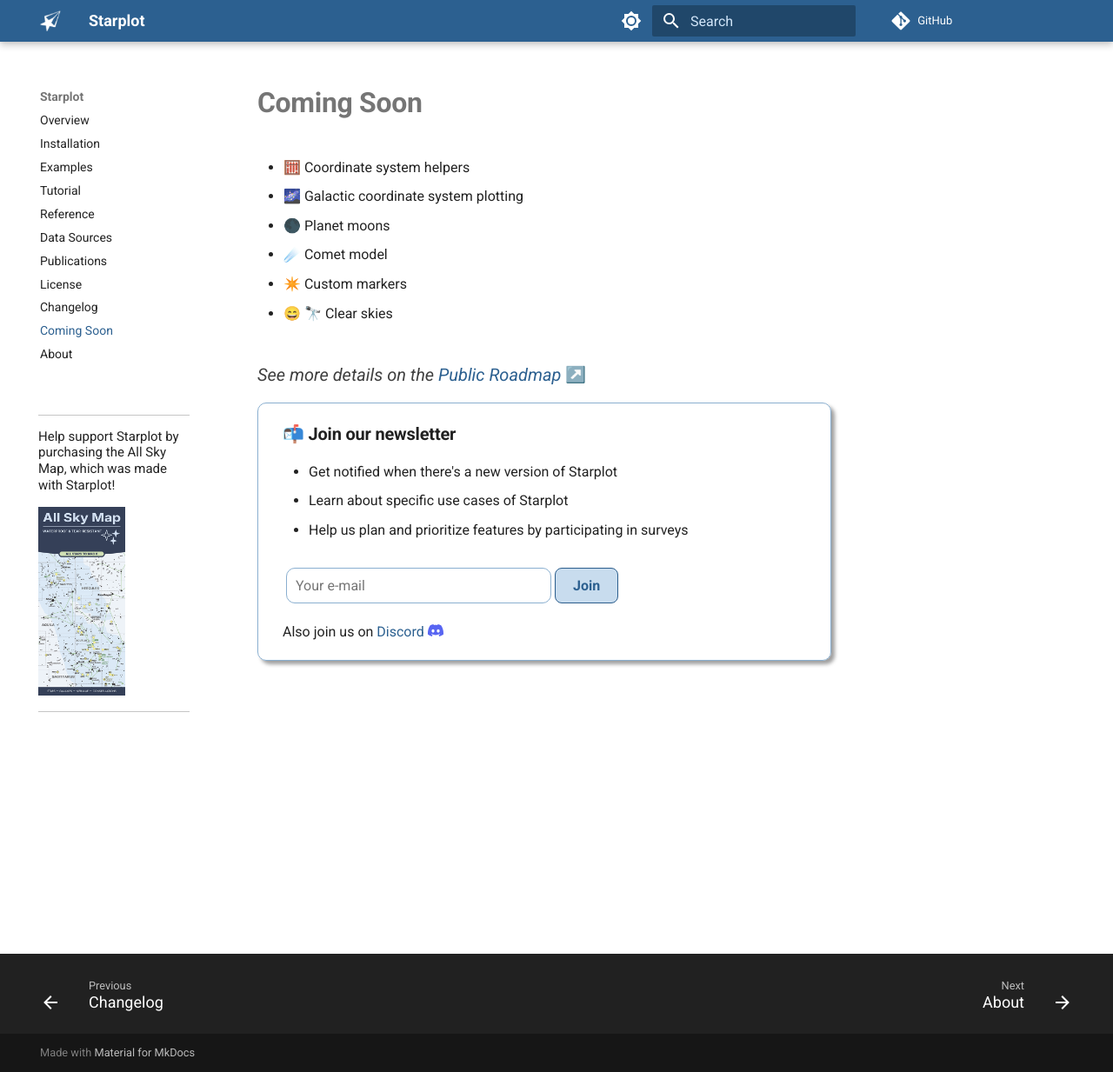
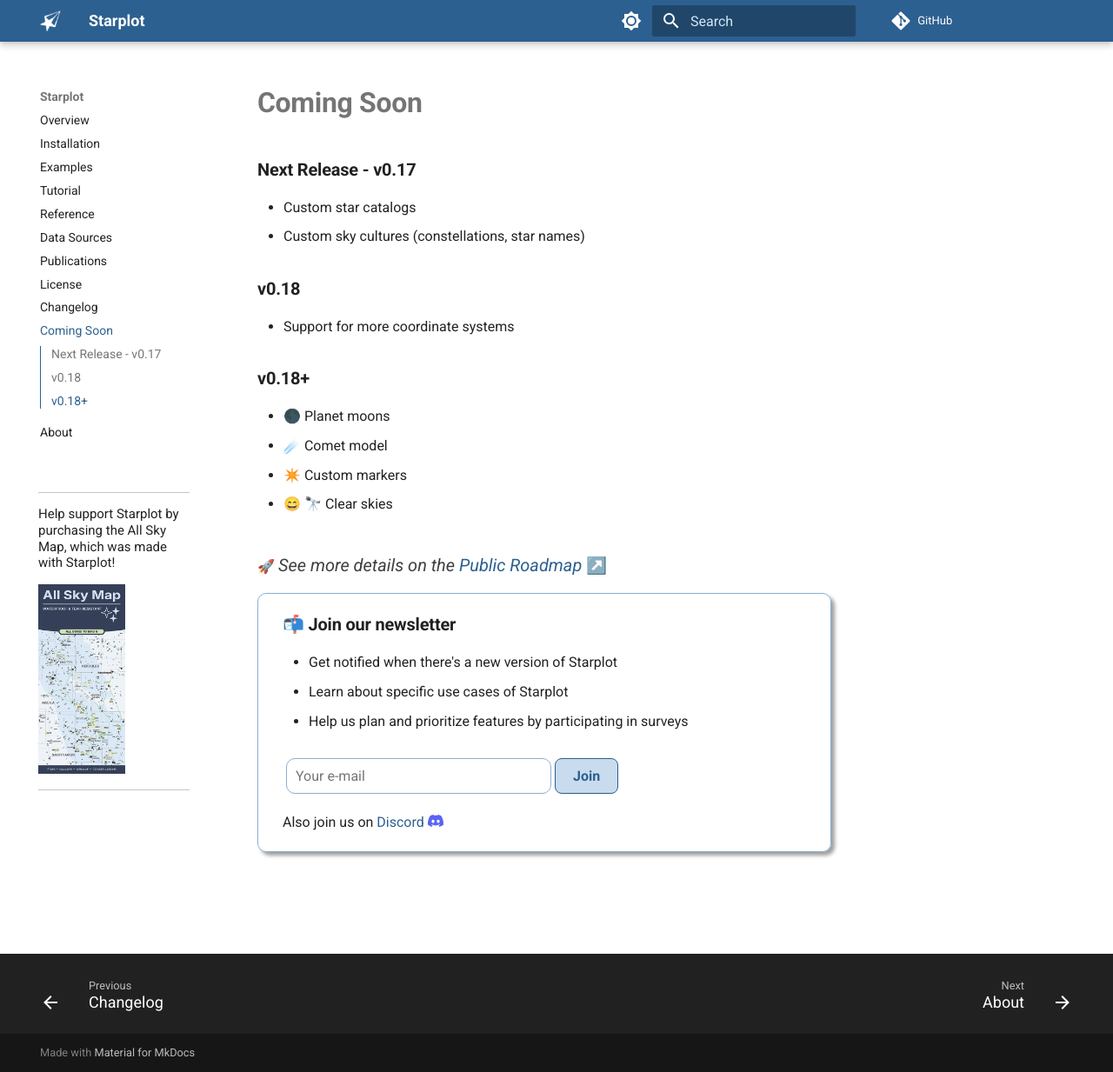
Before and after one commit to steveberardi/starplot, an MkDocs documentation site: the page built from docs/coming-soon.md, in a window 1280 px wide and 1233 px high. Shown: the whole window at 87% size. Built offline with MkDocs 1.6.1 and Material for MkDocs 9.7.7, drawn with Linux system fonts in a browser that asks for light colours; emoji names are drawn with the system emoji font; some web fonts are replaced; comment, search, counter and statistics services are not loaded.

Commit message:
coming soon

```diff
--- a/docs/coming-soon.md
+++ b/docs/coming-soon.md
@@ -1,13 +1,22 @@
 
-- 🧮 Coordinate system helpers
-- 🌌 Galactic coordinate system plotting
+### Next Release - v0.17
+
+- Custom star catalogs
+- Custom sky cultures (constellations, star names)
+
+### v0.18
+
+- Support for more coordinate systems
+
+
+### v0.18+
 - 🌑 Planet moons
 - ☄️ Comet model
 - ✴️ Custom markers
 - 😄 🔭 Clear skies
 
 <br/>
-_See more details on the [Public Roadmap :arrow_upper_right:](https://trello.com/b/sUksygn4/starplot-roadmap)_{.text-subtitle}
+🚀 _See more details on the [Public Roadmap :arrow_upper_right:](https://trello.com/b/sUksygn4/starplot-roadmap)_{.text-subtitle}
 
 --8<-- "docs/snippets/_newsletter.html"
 
```
Also changed, not shown: 1 other file.
